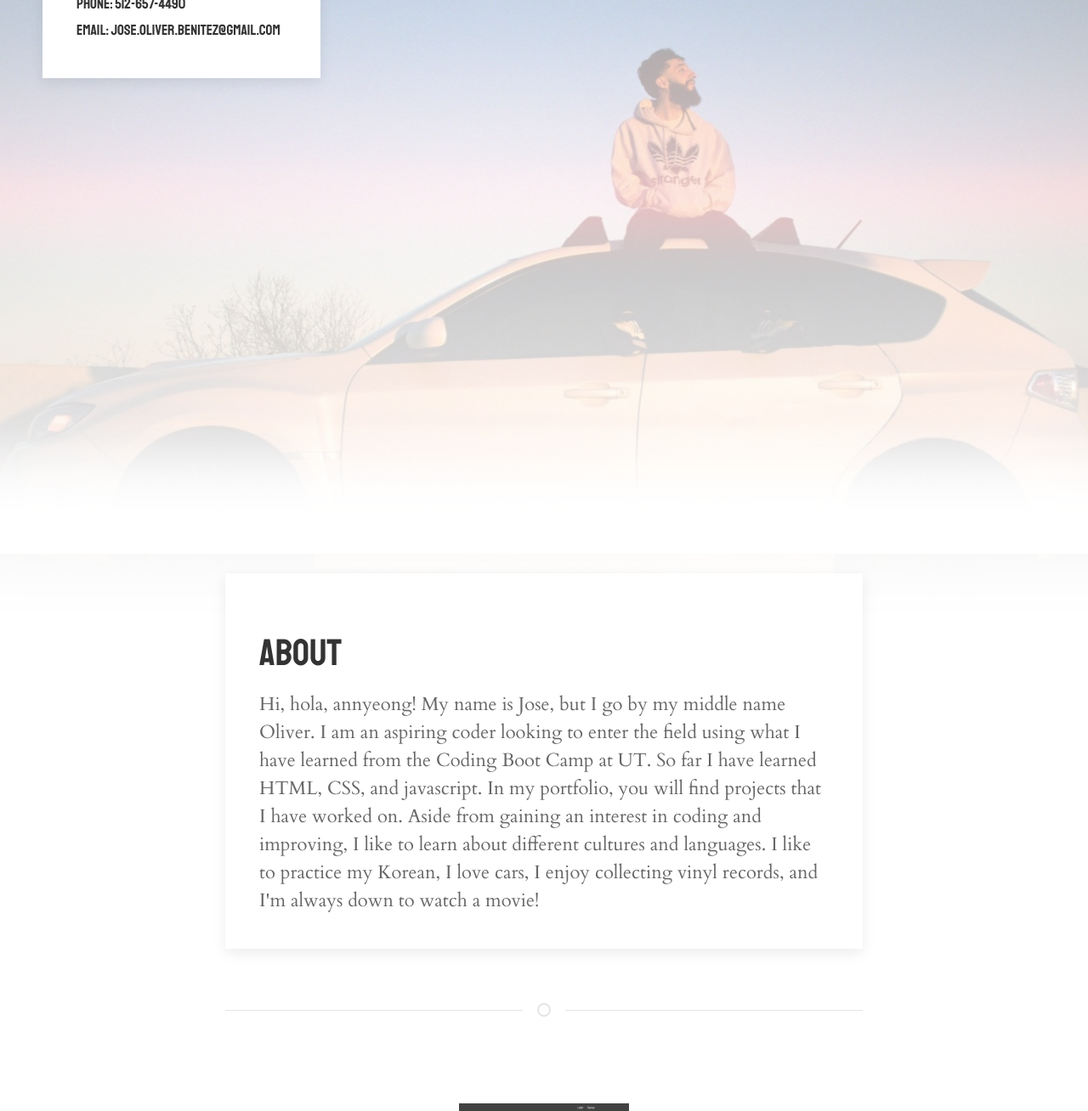
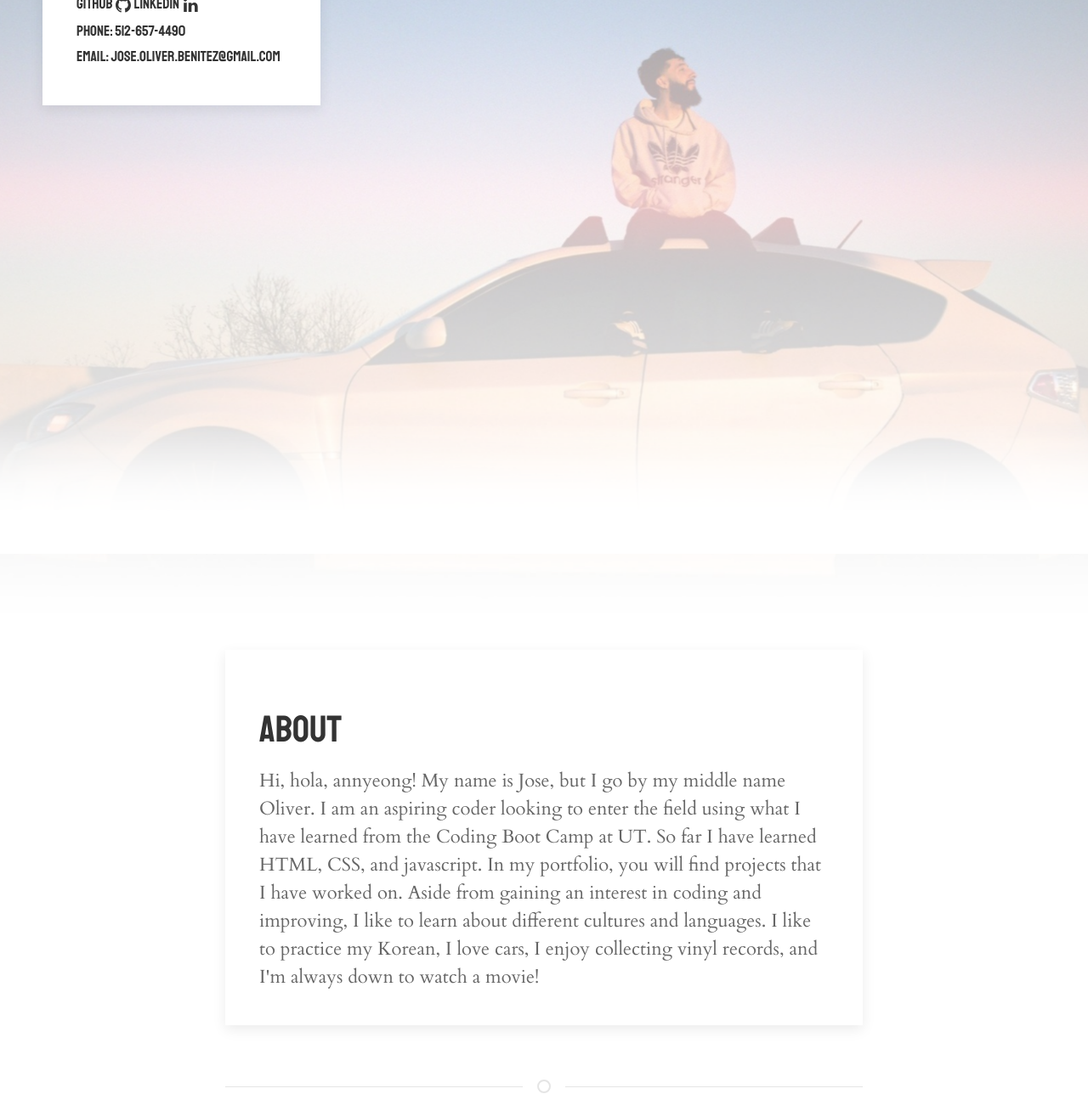
Before and after one commit to joliver017/Portfolio, a plain HTML site: page index.html in a window 1280 px wide. Shown: the part 148-1456 px from the top of the page at 85% size. Drawn offline with nearby package versions, Linux system fonts and the light colour scheme.

Commit message:
added icons for github and linkedin

```diff
--- a/index.html
+++ b/index.html
@@ -17,11 +17,12 @@
 </head>
 
 <body>
-        <img class="banner_img uk-width-1-1" uk-scrollspy="cls: uk-animation-kenburns; repeat: true" src="assets/images/oliver_car_fade_2.jpg">
+        <img class="banner_img uk-width-1-1 uk-margin-large-bottom" uk-scrollspy="cls: uk-animation-kenburns; repeat: true" src="assets/images/oliver_car_fade_2.jpg">
         <div class="uk-container uk-container-xsmall uk-overlay uk-position-top-left">
             <div id="contact_card" class="uk-card uk-card-default uk-card-hover uk-padding uk-margin-left uk-margin-right">
                 <h4 class="name-text">Jose Oliver Benitez</h3>
-                <h6 class="top-info">Phone: 512-657-4490</h6>
+                <h6 class="top-info">Github <a href="" uk-icon="icon: github"></a> LinkedIn <a href="" uk-icon="icon: linkedin"></a></h4>
+                <h6 class="top-info">Phone: 512-657-4490 </h6>
                 <h6 class="top-info">Email: jose.oliver.benitez@gmail.com</h6>
             </div>
 
@@ -33,7 +34,7 @@
             </div> -->
         </div>
 
-        <div class="uk-container uk-container-xsmall">
+        <div class="uk-container uk-container-xsmall uk-margin-top">
 
             <div class="uk-card uk-card-default uk-card-hover uk-card-body uk-margin-bottom">
             <h3 class="header">About</h3>
```
